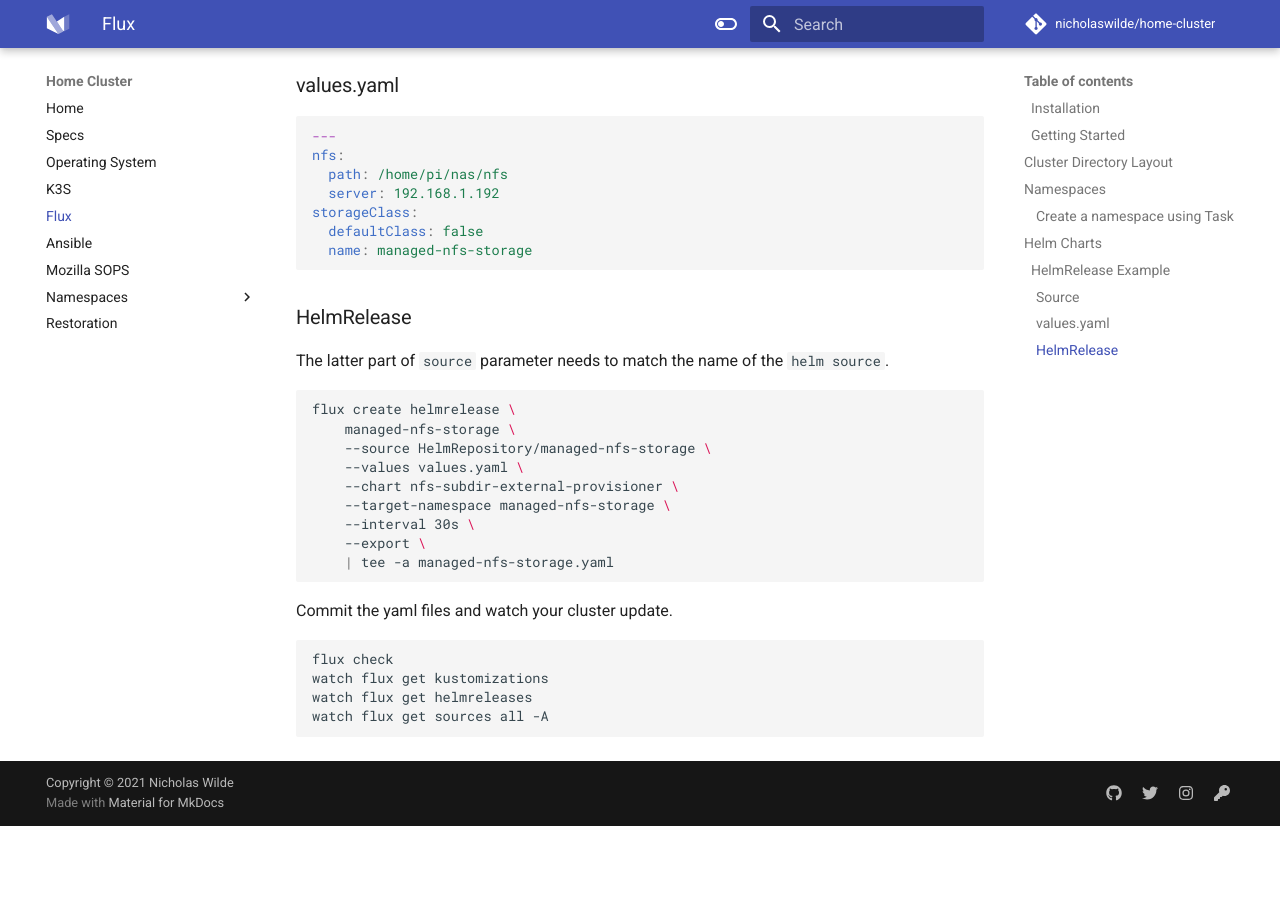
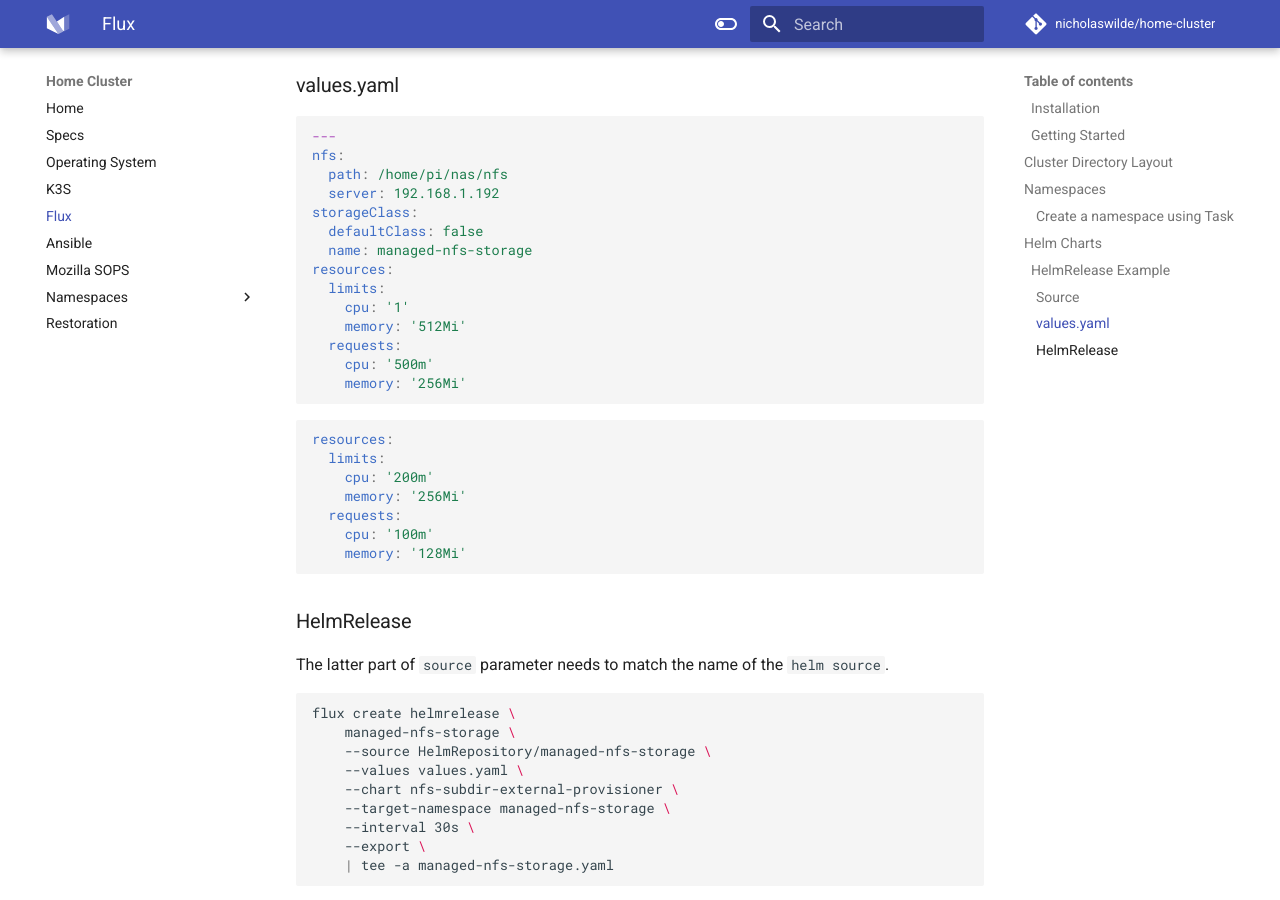
Before and after one commit to nicholaswilde/home-cluster, an MkDocs documentation site: the page built from docs/flux.md, in a window 1280 px wide and 900 px high, scrolled down 2296 px. Built offline with MkDocs 1.6.1 and Material for MkDocs 9.7.7, drawn with Linux system fonts in a browser that asks for light colours; emoji names are drawn with the system emoji font; comment, search, counter and statistics services are not loaded; before the commit the page ends 3122 px from its top, so only the background shows below that.

Commit message:
Added resources
Signed-off-by: Nicholas Wilde <ncwilde43@gmail.com>

````diff
--- a/docs/flux.md
+++ b/docs/flux.md
@@ -118,6 +118,23 @@ nfs:
 storageClass:
   defaultClass: false
   name: managed-nfs-storage
+resources:
+  limits:
+    cpu: '1'
+    memory: '512Mi'
+  requests:
+    cpu: '500m'
+    memory: '256Mi'
+```
+
+```yaml
+resources:
+  limits:
+    cpu: '200m'
+    memory: '256Mi'
+  requests:
+    cpu: '100m'
+    memory: '128Mi'
 ```
 
 ### HelmRelease
````
